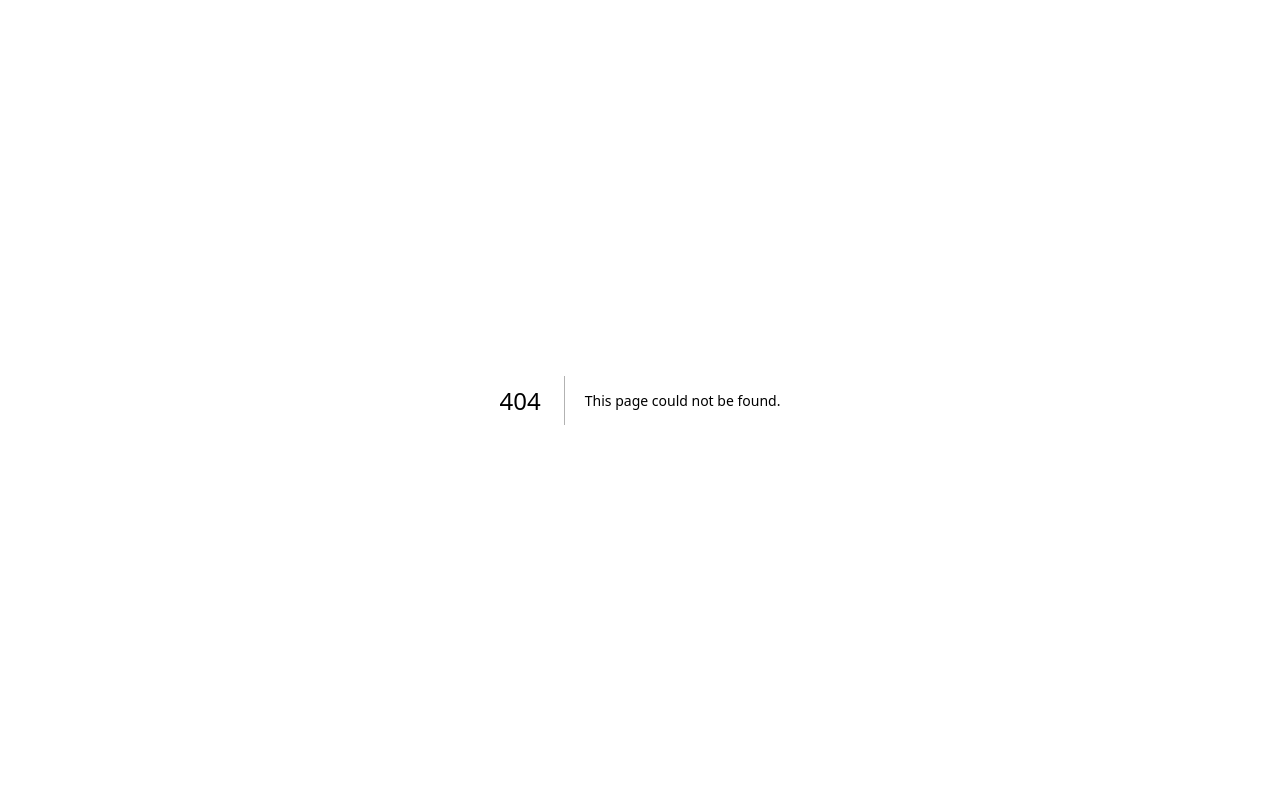
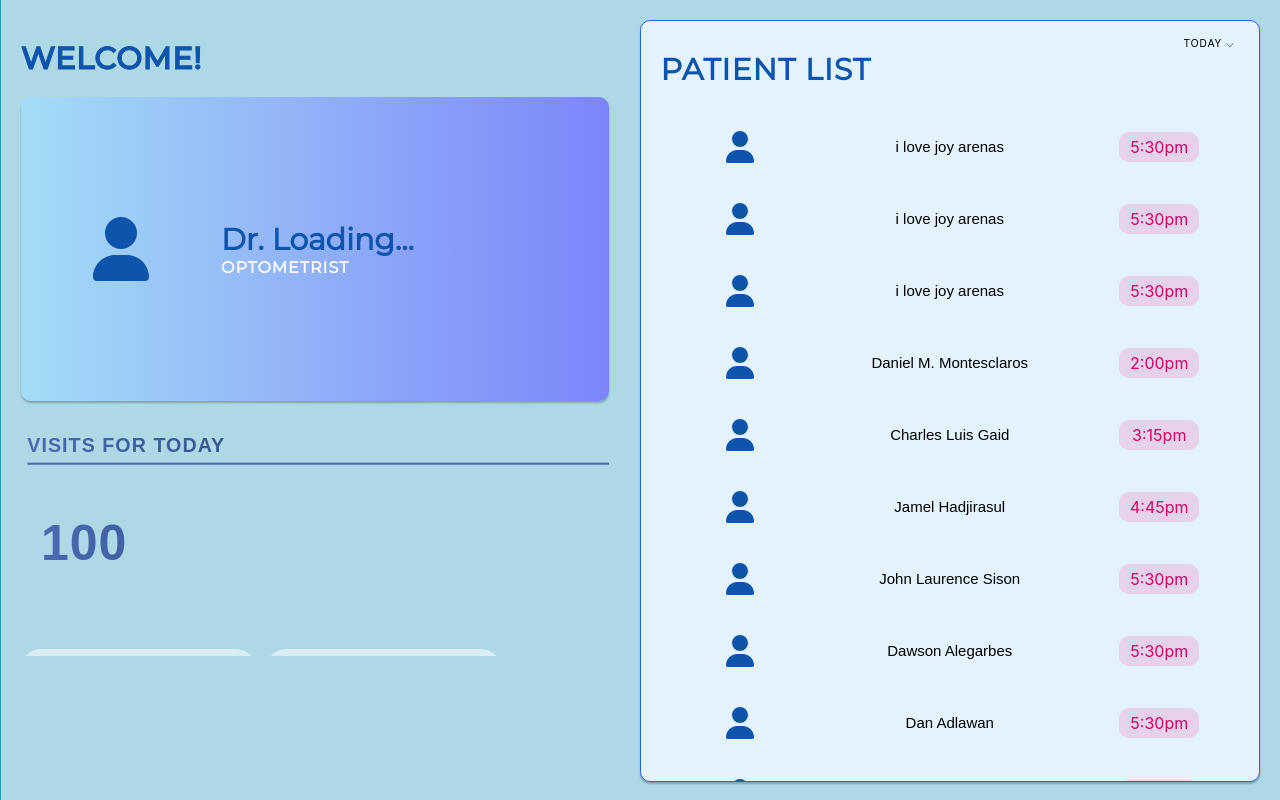
Before and after one commit to SeesonLau/danledan, a Next.js app: page /clinic-homepage in a window 1280 px wide. Before the commit this address had no page. Built offline with nearby package versions, Linux system fonts and the light colour scheme.

Commit message:
5th Update clinic-homepage

```diff
--- a/package.json
+++ b/package.json
@@ -11,6 +11,9 @@
   "dependencies": {
     "@emotion/react": "^11.14.0",
     "@emotion/styled": "^11.14.0",
+    "@fontsource/montserrat": "^5.2.5",
+    "@fortawesome/free-solid-svg-icons": "^6.7.2",
+    "@fortawesome/react-fontawesome": "^0.2.2",
     "@mui/icons-material": "^7.0.1",
     "classnames": "^2.5.1",
     "firebase": "^11.5.0",
--- a/src/components/clinic-layout.jsx
+++ b/src/components/clinic-layout.jsx
@@ -1,73 +1,12 @@
-import React from "react";
-import styles from "../styles/clinic-ehr/clinic-ehr-textbox.module.css";
+import ClinicSidebar from './sidebar/clinicsidebar';
 
-export const EHRTextbox = ({ label, value, onChange }) => {
+export default function ClinicLayout({ children }) {
   return (
-    <div className={styles.ehrTextbox}>
-      <label className={styles.ehrTextboxLabel}>{label}</label>
-      <input
-        type="text"
-        value={value}
-        onChange={onChange}
-        className={styles.ehrTextboxContent}
-      />
+    <div style={{ display: 'flex' }}>
+        <ClinicSidebar />
+        <main style={{ flex: 1 }}>
+            {children}
+        </main>
     </div>
-  );
-};
-
-export const EHR2Textbox = ({ label, value, onChange }) => {
-  return (
-    <div className={styles.ehrTextbox2}>
-      <label className={styles.ehrTextboxLabel2}>{label}</label>
-      <input
-        type="text"
-        value={value}
-        onChange={onChange}
-        className={styles.ehrTextboxContent}
-      />
-    </div>
-  );
-};
-
-export const EHR3Textbox = ({ label, value, onChange }) => {
-  return (
-    <div className={styles.ehrTextbox3}>
-      <label className={styles.ehrTextboxLabel3}>{label}</label>
-      <input
-        type="text"
-        value={value}
-        onChange={onChange}
-        className={styles.ehrTextboxContent}
-      />
-    </div>
-  );
-};
-
-export const EHR4Textbox = ({ label, value, onChange }) => {
-  return (
-    <div className={styles.ehrTextbox4}>
-      <label className={styles.ehrTextboxLabel4}>{label}</label>
-      <input
-        type="text"
-        value={value}
-        onChange={onChange}
-        className={styles.ehrTextboxContent4}
-      />
-    </div>
-  );
-};
-
-export const EHR5Textbox = ({ label, value, onChange }) => {
-  return (
-    <div className={styles.ehrTextbox5}>
-      <label className={styles.ehrTextboxLabel5}>{label}</label>
-      <textarea
-        className={styles.ehrTextarea5}
-        value={value}
-        onChange={onChange}
-        rows="4"
-        cols="50"
-      />
-    </div>
-  );
-};
+);
+}
--- /dev/null
+++ b/src/pages/clinic-homepage.jsx
@@ -0,0 +1,231 @@
+import { useState, useEffect } from "react";
+import { useRef } from "react";
+import styles from "../styles/clinic-homepage/clinic-homepage.module.css";
+import "@fontsource/montserrat";
+import { FontAwesomeIcon } from "@fortawesome/react-fontawesome";
+import { faUser } from "@fortawesome/free-solid-svg-icons";
+import ClinicLayout from "@/components/clinic-layout";
+import { auth, getFullName } from "../config/firebase";
+
+const todayVisit = 100;
+const oldpVisit = 50;
+const newpVisit = 50;
+
+const patientNotifications = [
+  { id: 1, name: "i love joy arenas", time: "5:30pm" },
+  { id: 2, name: "i love joy arenas", time: "5:30pm" },
+  { id: 3, name: "i love joy arenas", time: "5:30pm" },
+  { id: 4, name: "Daniel M. Montesclaros", time: "2:00pm" },
+  { id: 5, name: "Charles Luis Gaid", time: "3:15pm" },
+  { id: 6, name: "Jamel Hadjirasul", time: "4:45pm" },
+  { id: 7, name: "John Laurence Sison", time: "5:30pm" },
+  { id: 8, name: "Dawson Alegarbes", time: "5:30pm" },
+  { id: 9, name: "Dan Adlawan", time: "5:30pm" },
+  { id: 10, name: "Joy Arenas", time: "5:30pm" },
+];
+
+const ClinicHome = () => {
+  const [clickCount, setClickCount] = useState(0);
+  const [timer, setTimer] = useState(null);
+
+  const handleProfileClick = () => {
+    if (clickCount + 1 === 3) {
+      window.location.href = "https://www.youtube.com/watch?v=dQw4w9WgXcQ"; // Rickroll after 3rd click
+    } else {
+      setClickCount((prev) => prev + 1);
+
+      // Clear previous timer and set a new one
+      if (timer) clearTimeout(timer);
+
+      const newTimer = setTimeout(() => {
+        setClickCount(0);
+      }, 5000); // Reset after 5 seconds
+
+      setTimer(newTimer);
+    }
+  };
+
+  const hasSpoken = useRef(false); // Prevents double execution
+  useEffect(() => {
+    if (!hasSpoken.current) {
+      const speak = (text) => {
+        const synth = window.speechSynthesis;
+        const utterance = new SpeechSynthesisUtterance(text);
+        utterance.rate = 1; // Normal speed
+        utterance.pitch = 2; // Normal pitch
+        utterance.volume = 1; // Full volume
+        // Ensure speech synthesis is ready before speaking
+        if (synth.speaking) {
+          synth.cancel(); // Stop any ongoing speech
+        }
+        synth.speak(utterance);
+      };
+      // Delay speaking slightly to ensure speech synthesis is ready
+      setTimeout(() => {
+        speak("Welcome to the clinic Doctor");
+      }, 500);
+      hasSpoken.current = true; // Mark it as spoken
+    }
+  }, []);
+
+
+  /*FILTER LOGIC IN THE PATIENT LIST*/
+  const [isOpen, setIsOpen] = useState(false);
+  const [selected, setSelected] = useState("Today");
+  const options = ["Today", "Yesterday", "This Week", "This Month"];
+  /*END OF FILTER LOGIC IN THE PATIENT LIST*/
+
+  //for Display Name
+  // State to hold user's name
+  const [fullName, setFullName] = useState("Loading...");
+  // Fetch patient's first and last name from Firebase
+  useEffect(() => {
+    const fetchUserName = async () => {
+      if (auth.currentUser) {
+        const name = await getFullName(auth.currentUser.uid, "Clinic"); // Specify "Clinic"
+        setFullName(name);
+      }
+    };
+
+    fetchUserName();
+  }, []);
+
+  return (
+      <div className={styles.cliniccontainer}>
+        <ClinicLayout/>
+        <main className={styles.maincontent}>
+          {/* First div layer */}
+          <div className={styles.firstdiv}>
+            <h1 className={styles.hellobar}>Welcome!</h1>
+
+            {/* User Container */}
+            <div
+              className={styles.userprofilecontainer}
+              onClick={handleProfileClick}
+            >
+              <div className={styles.userprofileicondiv1}>
+                <div className={styles.userprofileicon}>
+                  {/* Do your Profile Picture of the doctor backend here */}
+                  <FontAwesomeIcon icon={faUser} className={styles.userIcon} />
+                </div>
+              </div>
+
+              <div className={styles.userprofileicondiv2}>
+                <p className={styles.userprofileicontext1}>Dr. {fullName}</p>
+                <p className={styles.userprofileicontext2}>
+                  Optometrist
+                </p>
+              </div>
+            </div>
+
+            {/* Map Container */}
+            <div className={styles.mapcontainer}>
+              <h3 className={styles.maptitle}>Visits for Today</h3>
+              <h3 className={styles.mapvisits}>
+                {todayVisit}
+              </h3>
+
+              <div className={styles.mapsquarediv}>
+                {/*New Patients Box */}
+                <div className={styles.mapsquare1}>
+                  <div className={styles.newoldpatient}>
+                    {/*Title Here*/}
+                    <p className={styles.newoldpatienttitle}>New Patients</p>
+                  </div>
+                  <div className={styles.newoldpatientnumber}>
+                    <p className={styles.newoldpatientnumbertitle}>
+                      {/*BACKEND HERE FOR HOW MANY NEW PATIENTS WE HAVE*/}
+                      {newpVisit}
+                    </p>
+                  </div>
+                </div>
+
+                {/*Old Patients Box */}
+                <div className={styles.mapsquare2}>
+                  <div className={styles.newoldpatient}>
+                    {/*Title Here*/}
+                    <p className={styles.newoldpatienttitle}>Old Patients</p>
+                  </div>
+                  <div className={styles.newoldpatientnumber}>
+                    <p className={styles.newoldpatientnumbertitle}>
+                      {/*BACKEND HERE FOR HOW MANY NEW PATIENTS WE HAVE*/}
+                      {oldpVisit}
+                    </p>
+                  </div>
+                </div>
+              </div>
+            </div>
+          </div>
+
+          {/* Second div layer */}
+          <div className={styles.seconddiv}>
+            <div className={styles.notiftext}>
+              <p className={styles.notifpatienttext}>Patient List</p>
+              <div className={styles.notifpatientbuttondiv}>
+                {/* Button */}
+                <button
+                  className={styles.notifpatientbutton}
+                  onClick={() => setIsOpen(!isOpen)}
+                >
+                  <p className={styles.notifpatientbuttontext}>
+                    {selected} &#x2335;
+                  </p>
+                </button>
+
+                {/* Dropdown Menu */}
+                {isOpen && (
+                  <ul className={styles.dropdownMenu}>
+                    {" "}
+                    {options.map((option) => (
+                      <li
+                        key={option}
+                        className={styles.dropdownItem}
+                        onClick={() => {
+                          setSelected(option);
+                          setIsOpen(false);
+                        }}
+                      >
+                        {option}
+                      </li>
+                    ))}
+                  </ul>
+                )}
+              </div>
+            </div>
+
+            {/* Notification Messages */}
+            <div className={styles.notifwrapper}>
+              {patientNotifications.map((patient) => (
+                <div key={patient.id} className={styles.notifmessage}>
+                  {/* Profile Picture */}
+                  <div className={styles.patientnotifpicdiv}>
+                    <div className={styles.patientnotifpic}>
+                      {/* Profile icon or backend image */}
+                      <FontAwesomeIcon
+                        icon={faUser}
+                        className={styles.clinicpicIcon}
+                      />
+                    </div>
+                  </div>
+
+                  {/* Patient Name */}
+                  <div className={styles.clinicpatientnamediv}>
+                    <p className={styles.clinicpatientname}>{patient.name}</p>
+                  </div>
+
+                  {/* Appointment Time */}
+                  <div className={styles.clinicpatienttimediv}>
+                    <div className={styles.clinicpatienttimecontainer}>
+                      <p className={styles.clinicpatienttime}>{patient.time}</p>
+                    </div>
+                  </div>
+                </div>
+              ))}
+            </div>
+          </div>
+        </main>
+      </div>
+  );
+};
+
+export default ClinicHome;
```
Also changed, not shown: 1 other file (tests, documents, lock files or other folders).
